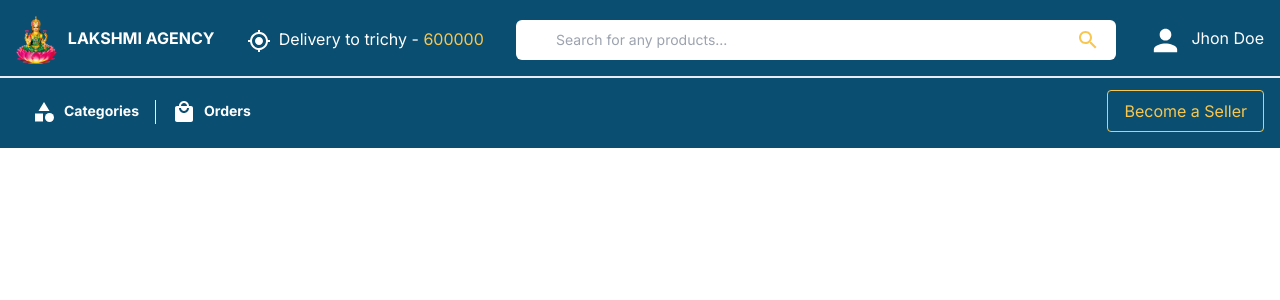
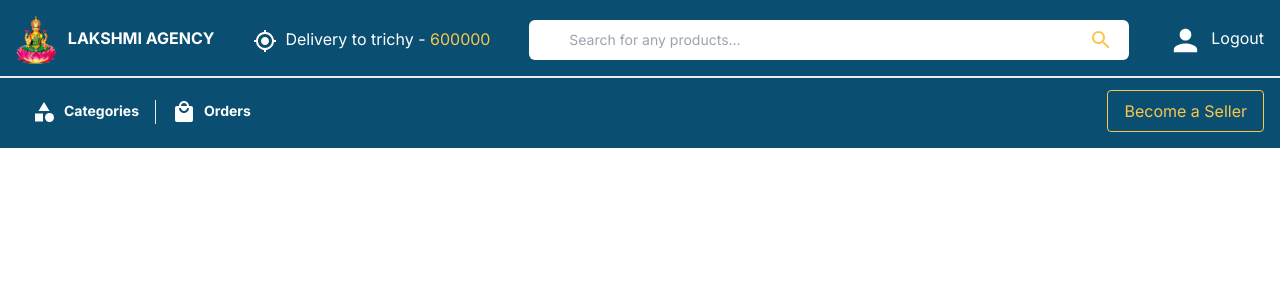
Before and after one commit to sudharshanr15/lakshmi-agency-frontend-main, a Next.js app: page /dashboard in a window 1280 px wide. Shown: the top 300 px of the page. Built offline with nearby package versions, Linux system fonts and the light colour scheme.

Commit message:
Added logout

```diff
--- a/src/components/Navbar.tsx
+++ b/src/components/Navbar.tsx
@@ -9,8 +9,9 @@ import LocalMallIcon from '@mui/icons-material/LocalMall';
 import Link from "next/link";
 import CategoryMenu from "./CategoryMenu";
 import MobileNavbar from "./MobileNavbar";
-import { usePathname } from "next/navigation";
+import { redirect, usePathname } from "next/navigation";
 import MobileTopNavbar from "./mobile_nav/TopNavbar";
+import { logoutSession } from "@/lib/session";
 
 function Navbar() {
     const [categoryOpen, setCategoryOpen] = useState(false)
@@ -42,9 +43,12 @@ function Navbar() {
                         <SearchIcon className="text-secondary-yellow" />
                     </div>
                     <div>
-                        <button className="text-white">
+                        <button className="text-white" onClick={() => {
+                            logoutSession()
+                            redirect("/")
+                            }}>
                             <PersonIcon fontSize="large" />
-                            <span className="inline-block ms-2">Jhon Doe</span>
+                            <span className="inline-block ms-2">Logout</span>
                         </button>
                     </div>
                 </div>
--- a/src/containers/auth/OTP.tsx
+++ b/src/containers/auth/OTP.tsx
@@ -85,7 +85,7 @@ const OTP = ({ setAuthState, mobile }) => {
                         {errors.otp?.message && (<p className="text-rose-600">{errors.otp?.message}</p>)}
                     </div>
                     <div className="flex justify-between">
-                        <div>OTP expires in</div>
+                        {/* <div>OTP expires in</div> */}
                         {/* <div className="text-[#839398]">show time</div> */}
                     </div>
                     <div className="flex justify-between gap-[25px] ">
```
